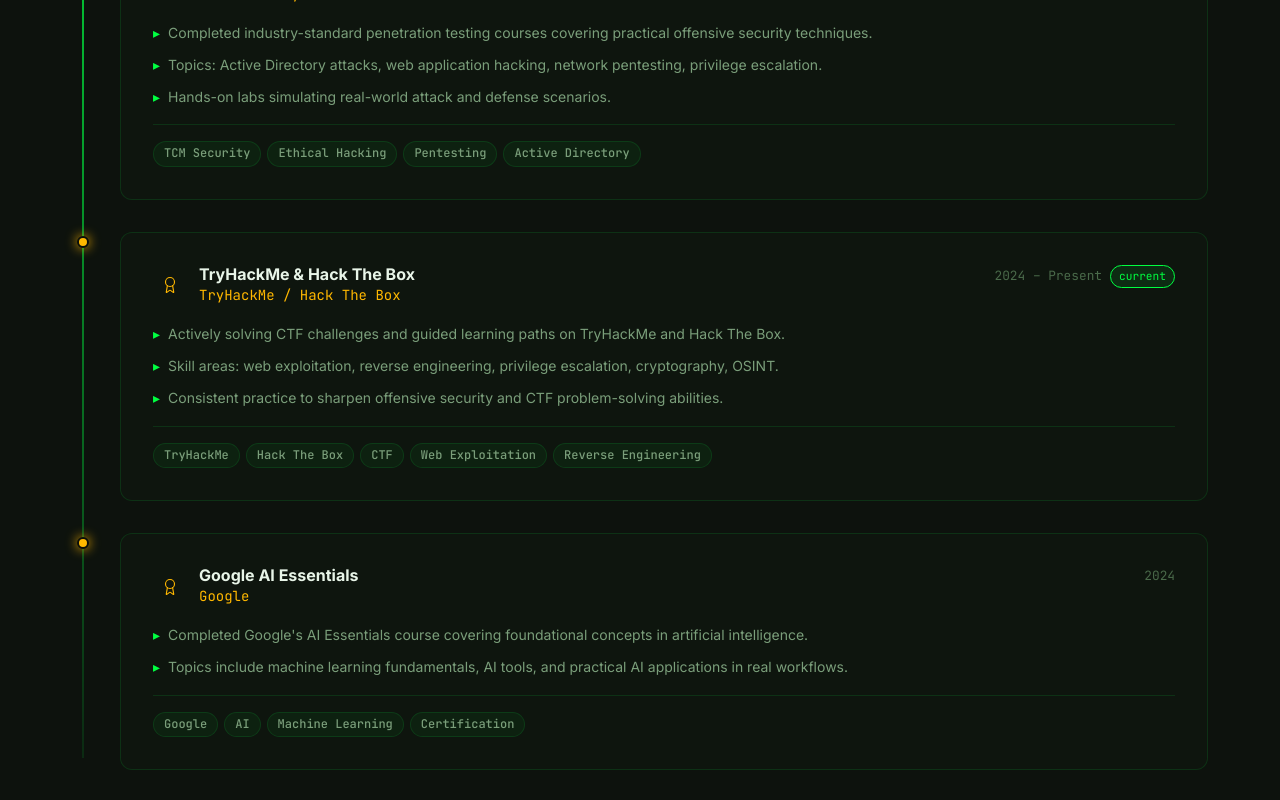
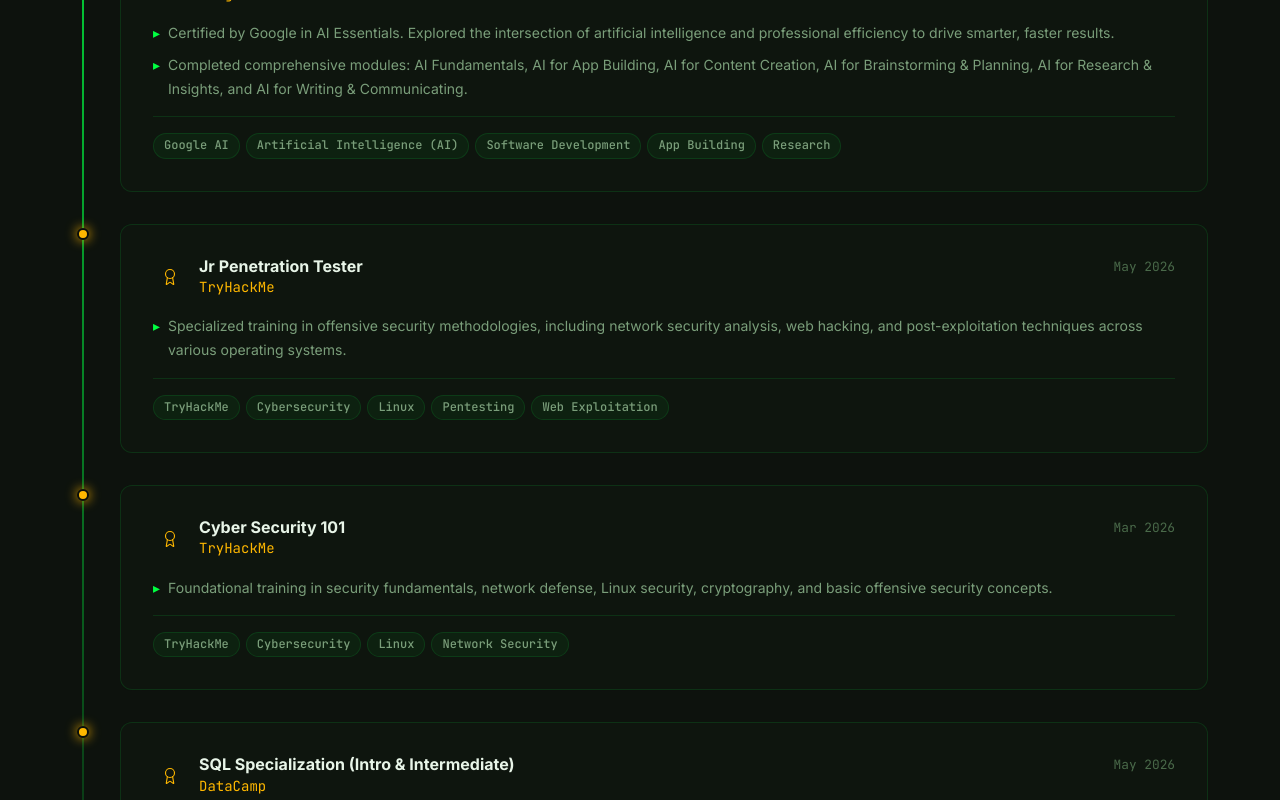
Before and after one commit to Mohidkhan222006/Personal-Portfolio, a Next.js app in the folder portfolio/: page / in a window 1280 px wide. Shown: the part 6980-7780 px from the top of the page. Built offline with nearby package versions, Linux system fonts and the light colour scheme.

Commit message:
feat(experience): populate Education & Certifications with user's actual LinkedIn credentials

```diff
--- a/portfolio/src/data/experience.data.ts
+++ b/portfolio/src/data/experience.data.ts
@@ -28,45 +28,53 @@
 
   // ─── Certifications & Courses ─────────────────────
   {
-    id: 'cert-tcm',
-    title: 'Practical Ethical Hacking & Security Courses',
-    company: 'TCM Security',
+    id: 'cert-google-ai',
+    title: 'Google AI Specialization',
+    company: 'Google',
     type: 'certification',
-    period: '2024 – 2025',
+    period: 'May 2026',
     current: false,
     description: [
-      'Completed industry-standard penetration testing courses covering practical offensive security techniques.',
-      'Topics: Active Directory attacks, web application hacking, network pentesting, privilege escalation.',
-      'Hands-on labs simulating real-world attack and defense scenarios.',
+      'Certified by Google in AI Essentials. Explored the intersection of artificial intelligence and professional efficiency to drive smarter, faster results.',
+      'Completed comprehensive modules: AI Fundamentals, AI for App Building, AI for Content Creation, AI for Brainstorming & Planning, AI for Research & Insights, and AI for Writing & Communicating.',
     ],
-    tags: ['TCM Security', 'Ethical Hacking', 'Pentesting', 'Active Directory'],
+    tags: ['Google AI', 'Artificial Intelligence (AI)', 'Software Development', 'App Building', 'Research'],
   },
   {
-    id: 'cert-thm-htb',
-    title: 'TryHackMe & Hack The Box',
-    company: 'TryHackMe / Hack The Box',
+    id: 'cert-thm-jr-pentester',
+    title: 'Jr Penetration Tester',
+    company: 'TryHackMe',
     type: 'certification',
-    period: '2024 – Present',
-    current: true,
+    period: 'May 2026',
+    current: false,
     description: [
-      'Actively solving CTF challenges and guided learning paths on TryHackMe and Hack The Box.',
-      'Skill areas: web exploitation, reverse engineering, privilege escalation, cryptography, OSINT.',
-      'Consistent practice to sharpen offensive security and CTF problem-solving abilities.',
+      'Specialized training in offensive security methodologies, including network security analysis, web hacking, and post-exploitation techniques across various operating systems.',
     ],
-    tags: ['TryHackMe', 'Hack The Box', 'CTF', 'Web Exploitation', 'Reverse Engineering'],
+    tags: ['TryHackMe', 'Cybersecurity', 'Linux', 'Pentesting', 'Web Exploitation'],
   },
   {
-    id: 'cert-google-ai',
-    title: 'Google AI Essentials',
-    company: 'Google',
+    id: 'cert-thm-cyber-101',
+    title: 'Cyber Security 101',
+    company: 'TryHackMe',
     type: 'certification',
-    period: '2024',
+    period: 'Mar 2026',
     current: false,
     description: [
-      'Completed Google\'s AI Essentials course covering foundational concepts in artificial intelligence.',
-      'Topics include machine learning fundamentals, AI tools, and practical AI applications in real workflows.',
+      'Foundational training in security fundamentals, network defense, Linux security, cryptography, and basic offensive security concepts.',
     ],
-    tags: ['Google', 'AI', 'Machine Learning', 'Certification'],
+    tags: ['TryHackMe', 'Cybersecurity', 'Linux', 'Network Security'],
+  },
+  {
+    id: 'cert-datacamp-sql',
+    title: 'SQL Specialization (Intro & Intermediate)',
+    company: 'DataCamp',
+    type: 'certification',
+    period: 'May 2026',
+    current: false,
+    description: [
+      'Mastered database query writing, covering basic query filters, table joins, aggregations, database subqueries, and analytical functions on DataCamp.',
+    ],
+    tags: ['DataCamp', 'SQL', 'Databases', 'Data Analysis'],
   },
 
   // ─── Work / Projects ──────────────────────────────
```
